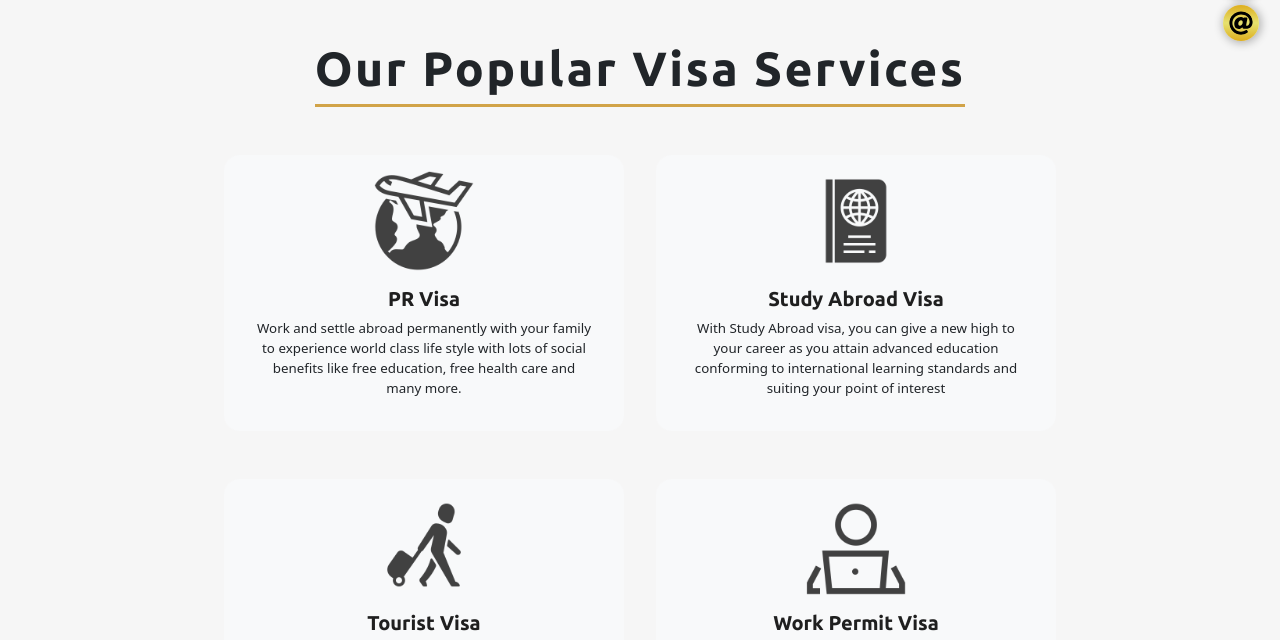
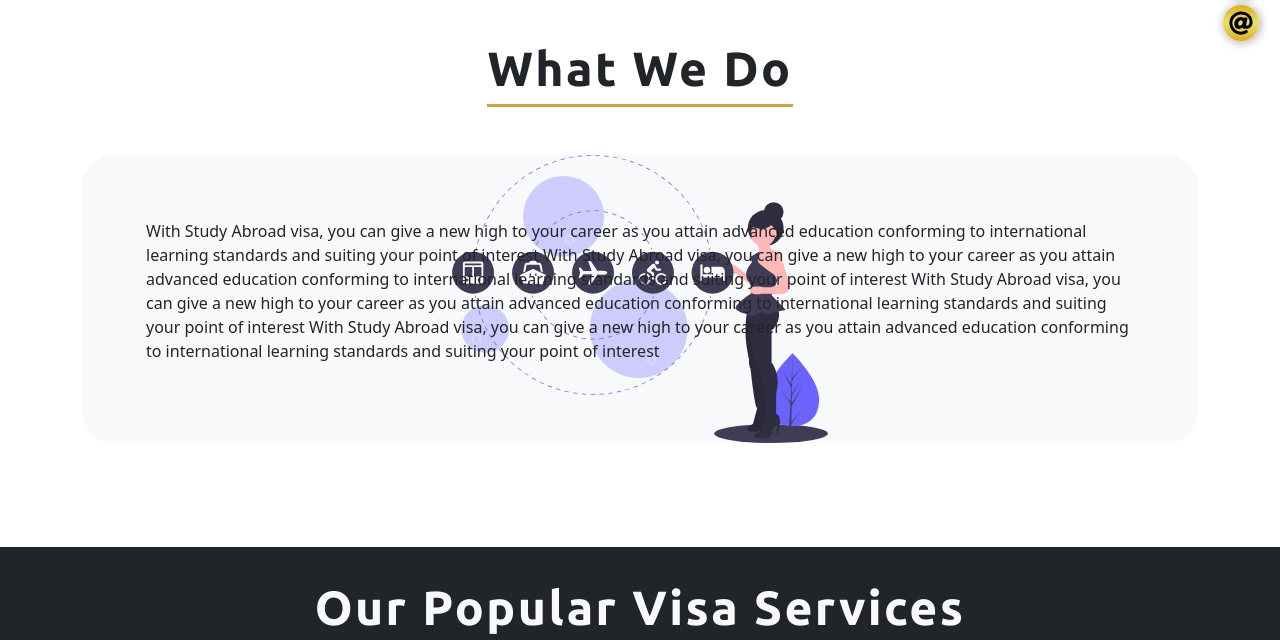
Before and after one commit to bharatbamaniya/Project-Victor-Edutech, a plain HTML site: page index.html in a window 1280 px wide. Shown: the part 740-1380 px from the top of the page. Drawn offline with nearby package versions, Linux system fonts and the light colour scheme.

Commit message:
add: what we do

```diff
--- a/css/style.css
+++ b/css/style.css
@@ -221,6 +221,15 @@ body::-webkit-scrollbar-thumb {
 .divider-black {
   margin: 5rem 0rem;
   border: 1px solid rgba(0, 0, 0, 0.336);
+}
+
+.whatWeDoPara {
+  padding: 4rem;
+  border-radius: 2rem;
+  background-position: right;
+  background-size: 100% 100%;
+  background-repeat: no-repeat;
+  background-image: url(/svg/travel-plan.svg);
 }
 
 .heading {
--- a/index.html
+++ b/index.html
@@ -140,8 +140,7 @@
     </div>
 
 
-    <!-- Corausel / Service Heading / Services // Cards -->
-    <div style="background-color: rgba(63, 63, 63, 0.048);">
+
 
     <!--Corousal//-->
     <div id="carouselExampleCaptions" class="carousel slide carousel-fade" data-bs-ride="carousel">
@@ -186,19 +185,47 @@
     <!--Spaces-->
     <div style="margin: 5rem 0rem"></div>
 
+    <!-- What we do // heading -->
+    <div class="container text-dark d-flex justify-content-center py-4 fs-1 font-monospace">
+        <span class="heading"> What We Do </span>
+    </div>
+
+    <!-- What we do // Description-->
+    <div class="container" style="padding-bottom: 5rem;">
+        <div class="row gx-0 d-flex justify-content-center align-items-center">
+
+            <!-- What we do / Description -->
+            <div class="whatWeDoPara col-12 bg-light my-4" data-aos="fade-up" data-aos-delay="300">
+                <p>
+                    With Study Abroad visa, you can give a new high to your career as you attain advanced
+                        education conforming to international learning standards and suiting your point of interest
+                        With Study Abroad visa, you can give a new high to your career as you attain advanced
+                        education conforming to international learning standards and suiting your point of interest
+                        With Study Abroad visa, you can give a new high to your career as you attain advanced
+                        education conforming to international learning standards and suiting your point of interest
+                        With Study Abroad visa, you can give a new high to your career as you attain advanced
+                        education conforming to international learning standards and suiting your point of interest
+                </p>
+
+                </div>
+            </div>
+
+
+        </div>
+    </div>
+
     <!-- Service Heading -->
-        <div class="container text-dark d-flex justify-content-center py-4 fs-1 font-monospace">
+    <div class="container-fluid text-light bg-dark d-flex justify-content-center py-4 fs-1 font-monospace">
         <span class="heading"> Our Popular Visa Services</span>
     </div>
 
     <!--Services //Cards-->
-        <div class="container" style="padding-bottom: 5rem;">
+    <div class="container-fluid bg-dark" style="padding-bottom: 5rem;">
         <div class="row gx-0 d-flex justify-content-center align-items-center">
 
             <!-- PR visa -->
             <div class="card col-sm-6 col-12 bg-light my-4" data-aos="fade-up">
-                    <a href="#" class="mx-auto"><img src="/icons/plane_icon.png" class="card-img-top"
-                            alt="service-img"></a>
+                <a href="#" class="mx-auto"><img src="/icons/plane_icon.png" class="card-img-top" alt="service-img"></a>
                 <div class="card-body text-center ">
                     <a class="" href="#">
                         <h5 class="card-title">PR Visa</h5>
@@ -230,8 +257,7 @@
 
             <!-- Tourist Visa -->
             <div class="card col-sm-6 col-12 bg-light my-4" data-aos="fade-up">
-                    <a href="#" class="mx-auto"><img src="/icons/tourist.png" class="card-img-top"
-                            alt="service-img"></a>
+                <a href="#" class="mx-auto"><img src="/icons/tourist.png" class="card-img-top" alt="service-img"></a>
                 <div class="card-body text-center ">
                     <a class="" href="#">
                         <h5 class="card-title">Tourist Visa</h5>
@@ -263,8 +289,7 @@
             </div>
             <!-- Investment Visa -->
             <div class="card col-sm-6 col-12 bg-light my-4" data-aos="fade-up">
-                    <a href="#" class="mx-auto"><img src="/icons/investment.png" class="card-img-top"
-                            alt="service-img"></a>
+                <a href="#" class="mx-auto"><img src="/icons/investment.png" class="card-img-top" alt="service-img"></a>
                 <div class="card-body text-center ">
                     <a class="" href="#">
                         <h5 class="card-title"> Investment Visa</h5>
@@ -295,7 +320,7 @@
         </div>
     </div>
 
-    </div>
+
 
     <!--Spaces Using <hr/>-->
     <hr class="divider">
@@ -312,8 +337,8 @@
             </div>
             <div class="col-md-5">
                 <img src="/img/heading-1.jpg"
-                    class="bd-placeholder-img bd-placeholder-img-lg featurette-image img-fluid mx-auto sign-left" width="500"
-                    height="500" loading="lazy">
+                    class="bd-placeholder-img bd-placeholder-img-lg featurette-image img-fluid mx-auto sign-left"
+                    width="500" height="500" loading="lazy">
                 <rect width="100%" height="100%" fill="#eee"></rect>
                 </img>
 
@@ -338,8 +363,8 @@
                 </div>
                 <div class="col-md-5 order-md-1">
                     <img src="/img/heading-2.jpg"
-                        class="bd-placeholder-img bd-placeholder-img-lg featurette-image img-fluid mx-auto sign-right" width="500"
-                        height="500" loading="lazy">
+                        class="bd-placeholder-img bd-placeholder-img-lg featurette-image img-fluid mx-auto sign-right"
+                        width="500" height="500" loading="lazy">
 
                     <rect width="100%" height="100%" fill="#eee"></rect>
                     </img>
@@ -363,8 +388,8 @@
             </div>
             <div class="col-md-5 ">
                 <img src="/img/heading-3.jpg"
-                    class="bd-placeholder-img bd-placeholder-img-lg featurette-image img-fluid mx-auto chevron-left" width="500"
-                    height="500" loading="lazy">
+                    class="bd-placeholder-img bd-placeholder-img-lg featurette-image img-fluid mx-auto chevron-left"
+                    width="500" height="500" loading="lazy">
                 <rect width="100%" height="100%" fill="#eee"></rect>
                 </img>
 
@@ -550,8 +575,7 @@
             <div class="container developertext">
                 <p class="m-0">
                     Developed By:
-                    <a href="" target="_blank"
-                    rel="noopener noreferrer">kumar&company
+                    <a href="" target="_blank" rel="noopener noreferrer">kumar&company
                 </p>
             </div>
     </footer>
```
Also changed, not shown: visa.html (+0 -3 lines), svg/travel-plan.svg (added). Lines whose indentation alone changed are shown as unchanged.
